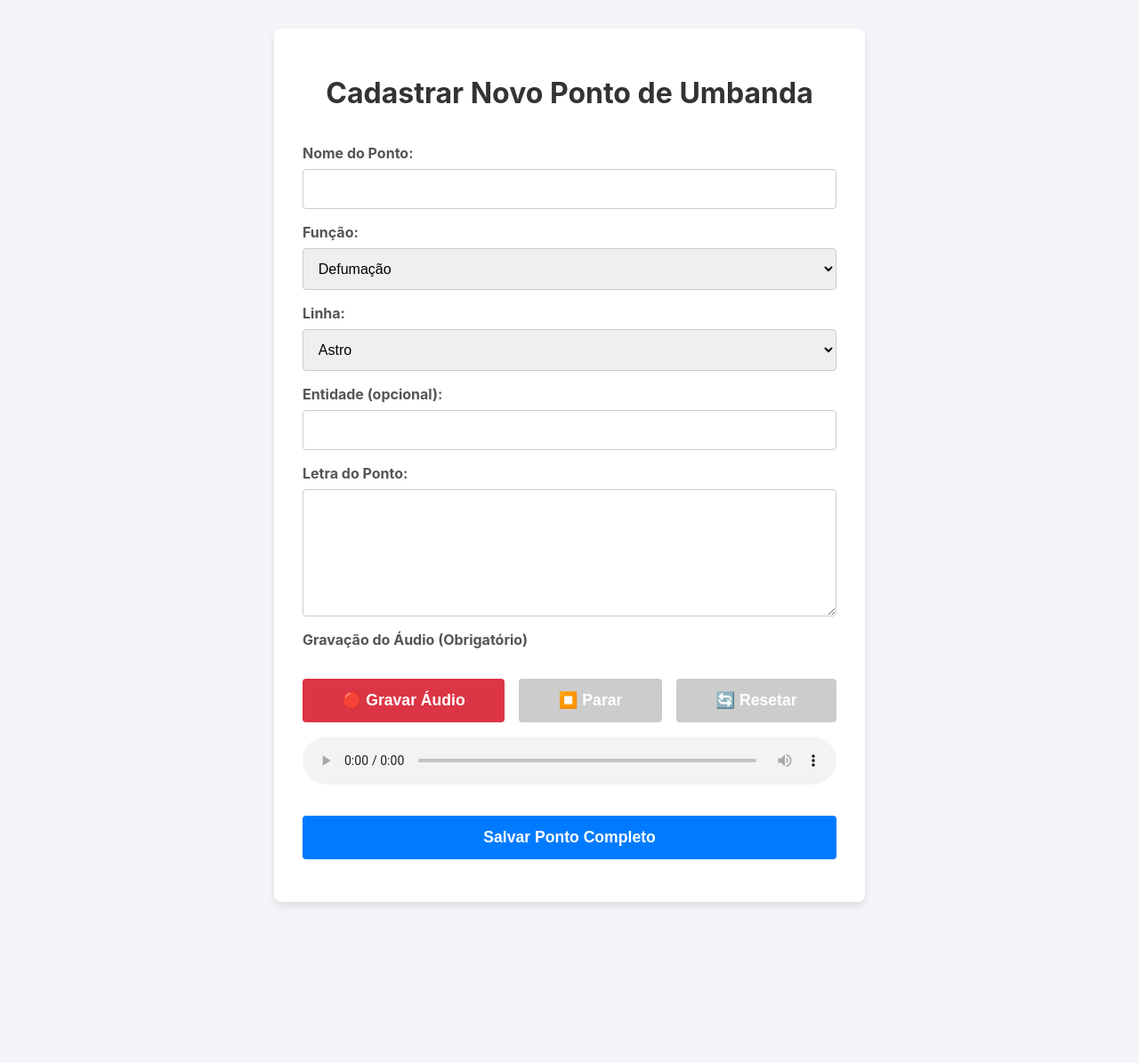
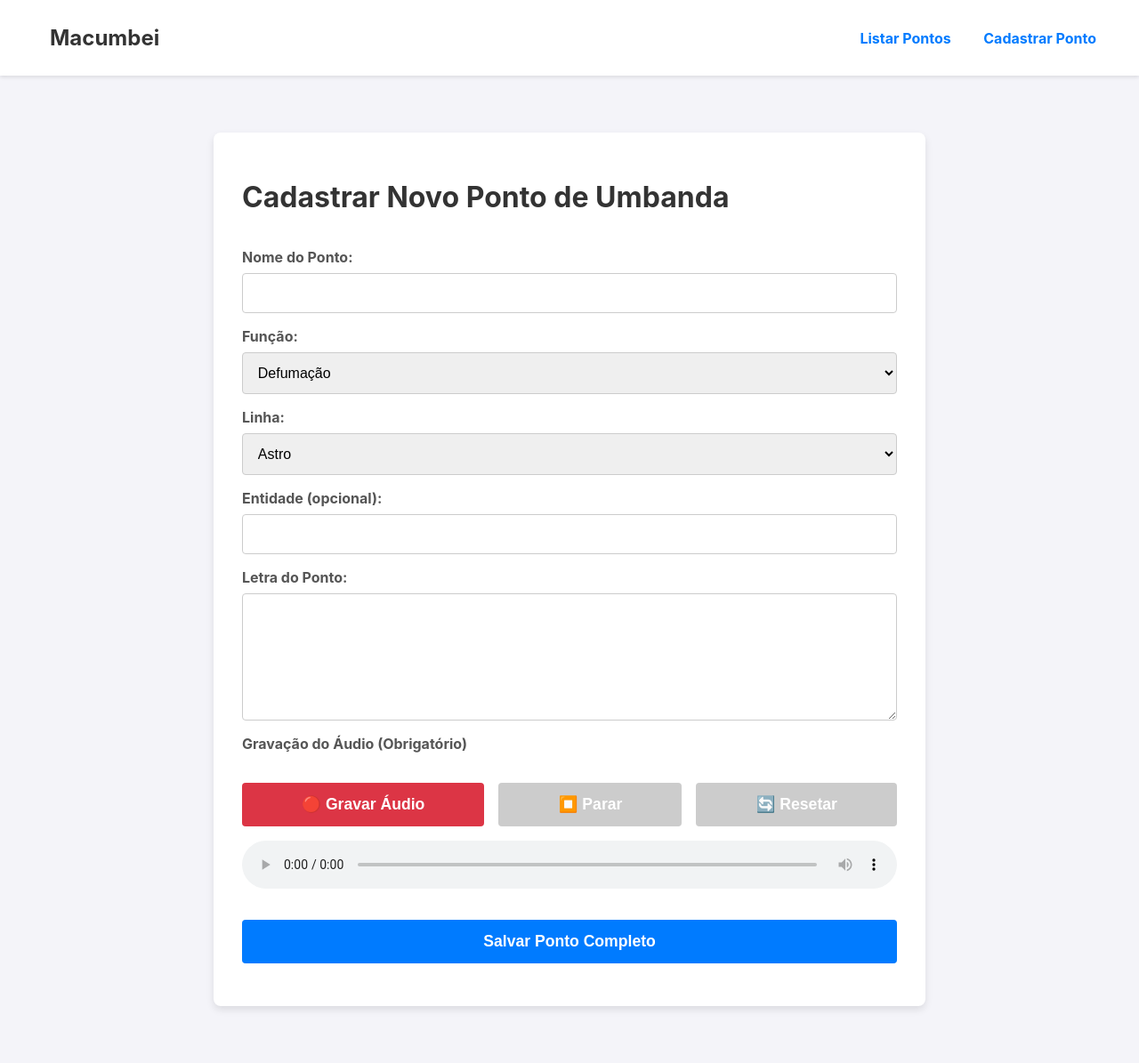
Before and after one commit to gurgelricardo/macumbei, a Django app: page /pontos/cadastrar/ in a window 1280 px wide. Shown: the whole page at 89% size. Before the commit the page ends 1018 px from the top, so only its background shows below. Run offline with Django 4.2, Linux system fonts and the light colour scheme.

Commit message:
updating templates for beter ux

```diff
--- /dev/null
+++ b/pontos/templates/pontos/base.html
@@ -0,0 +1,82 @@
+<!DOCTYPE html>
+<html lang="pt-br">
+<head>
+    <meta charset="UTF-8">
+    <meta name="viewport" content="width=device-width, initial-scale=1.0">
+    <title>{% block title %}Macumbei{% endblock %}</title>
+    <style>
+        body {
+            font-family: -apple-system, BlinkMacSystemFont, "Segoe UI", Roboto, "Helvetica Neue", Arial, sans-serif;
+            background-color: #f4f4f9;
+            margin: 0;
+            color: #333;
+        }
+        /* Barra de Navegação */
+        .navbar {
+            background-color: #ffffff;
+            padding: 1em 2em;
+            box-shadow: 0 2px 4px rgba(0,0,0,0.1);
+            display: flex;
+            justify-content: space-between;
+            align-items: center;
+        }
+        .navbar a {
+            text-decoration: none;
+            color: #007bff;
+            font-weight: bold;
+            padding: 0.5em 1em;
+            border-radius: 5px;
+            transition: background-color 0.2s;
+        }
+        .navbar a:hover {
+            background-color: #f4f4f9;
+        }
+        .navbar .brand {
+            font-size: 1.5em;
+            color: #333;
+        }
+        .main-content {
+            padding: 2em;
+        }
+        /* Estilos comuns para containers, botões, etc. que movemos para cá */
+        .container {
+            background-color: #ffffff;
+            padding: 2em;
+            border-radius: 8px;
+            box-shadow: 0 4px 8px rgba(0, 0, 0, 0.1);
+            width: 100%;
+            max-width: 800px;
+            margin: 2em auto;
+            box-sizing: border-box;
+        }
+        button, a.button {
+            display: inline-block;
+            text-align: center;
+            text-decoration: none;
+            padding: 0.8em;
+            margin-top: 1em;
+            font-size: 1.1em;
+            font-weight: bold;
+            cursor: pointer;
+            border: none;
+            border-radius: 4px;
+            color: white;
+            transition: background-color 0.2s;
+        }
+        /* ... outros estilos comuns que você queira adicionar ... */
+    </style>
+    {% block styles %}{% endblock %}
+</head>
+<body>
+    <nav class="navbar">
+        <a href="{% url 'home' %}" class="brand">Macumbei</a>
+        <div>
+            <a href="{% url 'listar_pontos' %}">Listar Pontos</a>
+            <a href="{% url 'pagina_cadastro' %}">Cadastrar Ponto</a>
+        </div>
+    </nav>
+    <main class="main-content">
+        {% block content %}{% endblock %}
+    </main>
+</body>
+</html>
--- a/pontos/templates/pontos/cadastro.html
+++ b/pontos/templates/pontos/cadastro.html
@@ -1,121 +1,27 @@
-<!DOCTYPE html>
-<html lang="pt-br">
-<head>
-    <meta charset="UTF-8">
-    <meta name="viewport" content="width=device-width, initial-scale=1.0">
-    <title>Cadastrar Ponto</title>
+{% extends 'pontos/base.html' %}
+
+{% block title %}Cadastrar Ponto{% endblock %}
+
+{% block styles %}
 <style>
-        body {
-            font-family: -apple-system, BlinkMacSystemFont, "Segoe UI", Roboto, "Helvetica Neue", Arial, sans-serif;
-            background-color: #f4f4f9;
-            margin: 0;
-            padding: 2em;
-            display: flex;
-            justify-content: center;
-            align-items: center;
-            min-height: 100vh;
-        }
-        .container {
-            background-color: #ffffff;
-            padding: 2em;
-            border-radius: 8px;
-            box-shadow: 0 4px 8px rgba(0, 0, 0, 0.1);
-            width: 100%;
-            max-width: 600px;
-        }
-        h1 {
-            text-align: center;
-            color: #333;
-        }
-        form {
-            display: flex;
-            flex-direction: column;
-        }
-        label {
-            margin-top: 1em;
-            margin-bottom: 0.5em;
-            font-weight: bold;
-            color: #555;
-        }
-        input[type="text"],
-        select,
-        textarea {
-            padding: 0.8em;
-            font-size: 1em;
-            border: 1px solid #ccc;
-            border-radius: 4px;
-            width: 100%;
-            box-sizing: border-box;
-        }
-        textarea {
-            resize: vertical;
-        }
-        .recording-buttons {
-            display: flex;
-            gap: 1em;
-            margin-top: 0.5em;
-        }
-        .recording-buttons button {
-            flex-grow: 1;
-        }
-        button {
-            padding: 0.8em;
-            margin-top: 1em;
-            font-size: 1.1em;
-            font-weight: bold;
-            cursor: pointer;
-            border: none;
-            border-radius: 4px;
-            color: white;
-            transition: background-color 0.2s;
-        }
-        #btnGravar {
-            background-color: #dc3545;
-        }
-        #btnGravar:hover {
-            background-color: #c82333;
-        }
-        #btnParar {
-            background-color: #6c757d;
-        }
-        #btnParar:hover {
-            background-color: #5a6268;
-        }
-        #btnParar:disabled {
-            background-color: #ccc;
-            cursor: not-allowed;
-        }
-        button[type="submit"] {
-            background-color: #007bff;
-            margin-top: 2em;
-        }
-        button[type="submit"]:hover {
-            background-color: #0056b3;
-        }
-        #btnResetar {
-            background-color: #ffc107;
-        }
-        #btnResetar:disabled {
-            background-color: #ccc;
-            cursor: not-allowed;
-        }
-        hr { display: none; }
+    form { display: flex; flex-direction: column; }
+    label { margin-top: 1em; margin-bottom: 0.5em; font-weight: bold; color: #555; }
+    input[type="text"], select, textarea { padding: 0.8em; font-size: 1em; border: 1px solid #ccc; border-radius: 4px; width: 100%; box-sizing: border-box; }
+    textarea { resize: vertical; }
+    .recording-buttons { display: flex; gap: 1em; margin-top: 0.5em; }
+    .recording-buttons button { flex-grow: 1; }
+    button { margin-top: 1em; }
+    #btnGravar { background-color: #dc3545; }
+    #btnParar { background-color: #6c757d; }
+    #btnParar:disabled { background-color: #ccc; cursor: not-allowed; }
+    button[type="submit"] { background-color: #007bff; margin-top: 2em; }
+    #btnResetar { background-color: #ffc107; }
+    #btnResetar:disabled { background-color: #ccc; cursor: not-allowed; }
     #statusFinal { margin-top: 1em; font-weight: bold; text-align: center; }
+</style>
+{% endblock %}
 
-        @media (max-width: 768px) {
-            body {
-                padding: 1em;
-            }
-            .container {
-                padding: 1.5em;
-            }
-            h1 {
-                font-size: 1.8em;
-            }
-        }
-    </style>
-</head>
-<body>
+{% block content %}
 <div class="container">
     <h1>Cadastrar Novo Ponto de Umbanda</h1>
     <form id="formPonto">
@@ -140,13 +46,13 @@
         <textarea id="letra" name="letra" rows="8" required></textarea>
         <label>Gravação do Áudio (Obrigatório)</label>
         <div class="recording-buttons">
-                <button type="button" id="btnGravar">🔴 Gravar Áudio</button>
-                <button type="button" id="btnParar" disabled>⏹️ Parar</button>
-                <button type="button" id="btnResetar" disabled>🔄 Resetar</button>
+            <button type="button" id="btnGravar" class="button">🔴 Gravar Áudio</button>
+            <button type="button" id="btnParar" class="button" disabled>⏹️ Parar</button>
+            <button type="button" id="btnResetar" class="button" disabled>🔄 Resetar</button>
         </div>
         <div id="statusAudio"></div>
         <audio id="audioPlayer" controls style="width: 100%; margin-top: 1em;"></audio>
-            <button type="submit">Salvar Ponto Completo</button>
+        <button type="submit" class="button">Salvar Ponto Completo</button>
     </form>
     <div id="statusFinal"></div>
 </div>
@@ -266,5 +172,4 @@
         });
     });
 </script>
-</body>
-</html>
+{% endblock %}
```
Also changed, not shown: pontos/templates/pontos/home.html (+19 -77 lines), pontos/templates/pontos/listar.html (+16 -38 lines). Lines whose indentation alone changed are shown as unchanged.
